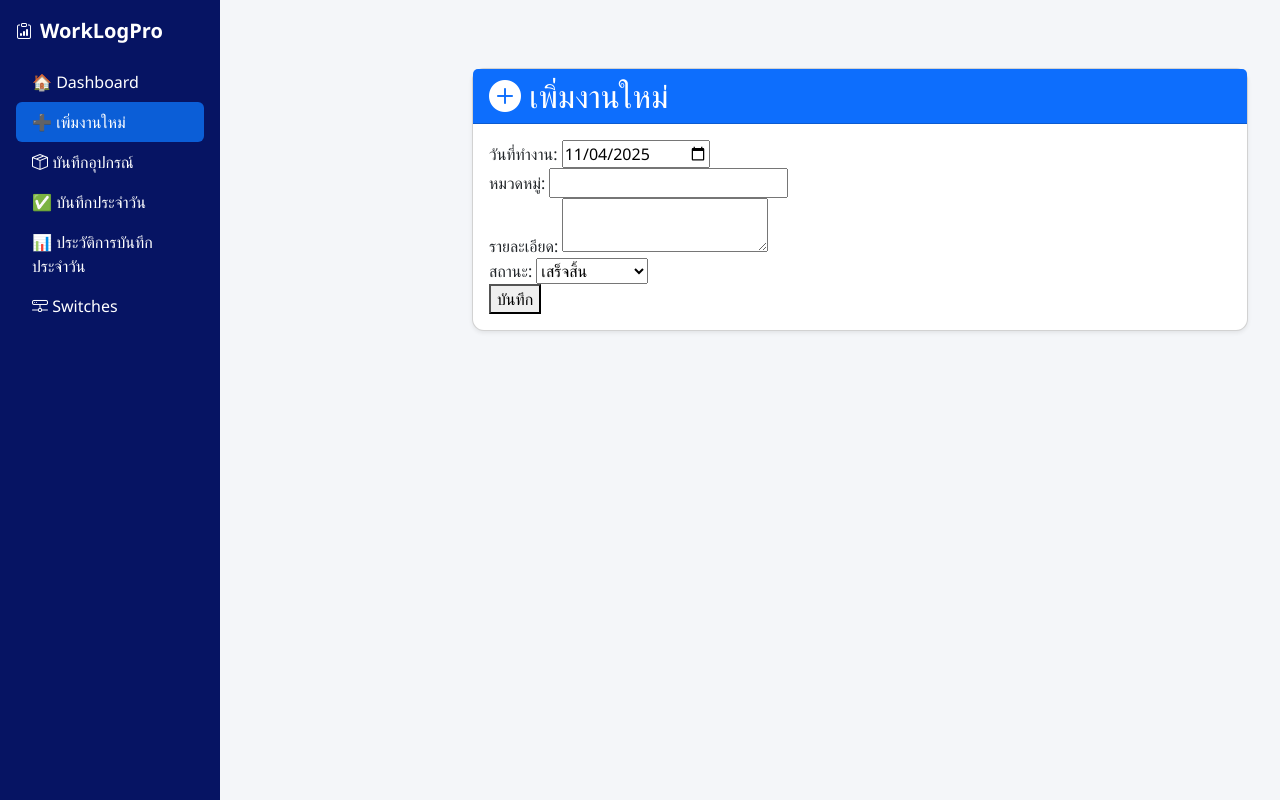
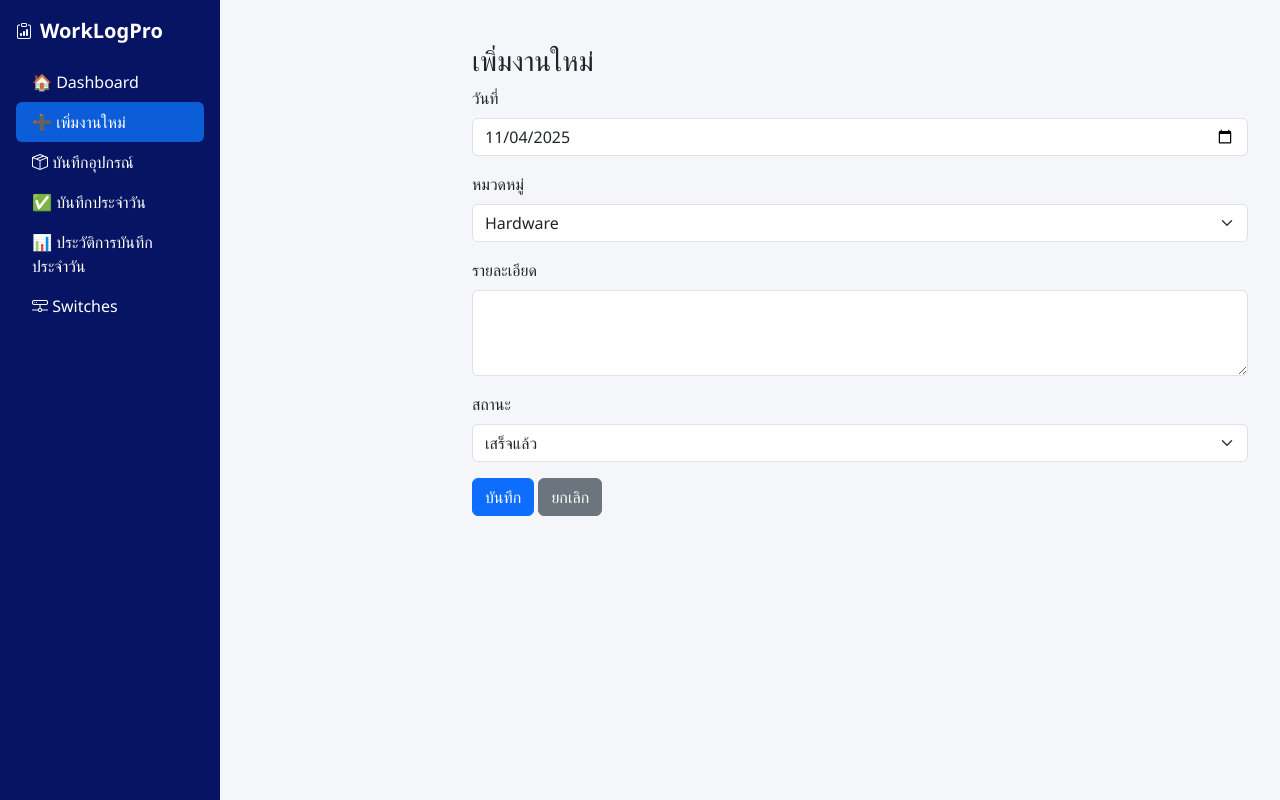
Before and after one commit to Pugso9999/work_app, a Flask app: page /add in a window 1280 px wide. Run offline with Flask 3, Linux system fonts and the light colour scheme; some libraries are stand-ins or nearby versions.

```diff
--- a/templates/add.html
+++ b/templates/add.html
@@ -1,48 +1,36 @@
 {% extends "base.html" %}
 {% block content %}
-<div class="container mt-5">
-  <div class="card shadow-sm">
-    <div class="card-header bg-primary text-white">
-      <h2 class="mb-0"><i class="bi bi-plus-circle-fill"></i> เพิ่มงานใหม่</h2>
+<div class="container mt-4">
+  <h3>เพิ่มงานใหม่</h3>
+  <form method="POST">
+    <div class="mb-3">
+      <label for="work_date" class="form-label">วันที่</label>
+      <input type="date" class="form-control" id="work_date" name="work_date" value="{{ today }}" required>
     </div>
-    <div class="card-body">
-      <form method="POST">
-    <label>วันที่ทำงาน:</label>
-    <input type="date" name="work_date" value="{{ today }}" required><br>
-
-    <label>หมวดหมู่:</label>
-    <input type="text" name="category"><br>
-
-    <label>รายละเอียด:</label>
-    <textarea name="description" required></textarea><br>
-
-    <label>สถานะ:</label>
-    <select name="status" required>
-        <option value="done">เสร็จสิ้น</option>
-        <option value="in progress">กำลังดำเนินการ</option>
+    <div class="mb-3">
+      <label for="category" class="form-label">หมวดหมู่</label>
+      <select class="form-select" name="category">
+        <option value="Hardware">Hardware</option>
+        <option value="Software">Software</option>
+        <option value="General">General</option>
+        <option value="Configuration,System">Configuration,System</option>
+        <option value="Troubleshoot">Troubleshoot</option>
+      </select>
+    </div>
+    <div class="mb-3">
+      <label for="description" class="form-label">รายละเอียด</label>
+      <textarea class="form-control" name="description" rows="3" required></textarea>
+    </div>
+    <div class="mb-3">
+      <label for="status" class="form-label">สถานะ</label>
+      <select class="form-select" name="status">
+        <option value="done">เสร็จแล้ว</option>
+        <option value="in progress">กำลังทำ</option>
         <option value="pending">รอดำเนินการ</option>
-    </select><br>
-
-    <button type="submit">บันทึก</button>
-</form>
-
+      </select>
     </div>
-  </div>
+    <button type="submit" class="btn btn-primary">บันทึก</button>
+    <a href="/" class="btn btn-secondary">ยกเลิก</a>
+  </form>
 </div>
-
-<script>
-(() => {
-  'use strict'
-  const forms = document.querySelectorAll('.needs-validation')
-  Array.from(forms).forEach(form => {
-    form.addEventListener('submit', event => {
-      if (!form.checkValidity()) {
-        event.preventDefault()
-        event.stopPropagation()
-      }
-      form.classList.add('was-validated')
-    }, false)
-  })
-})();
-</script>
 {% endblock %}
```
Also changed, not shown: templates/edit.html (+30 -20 lines).
